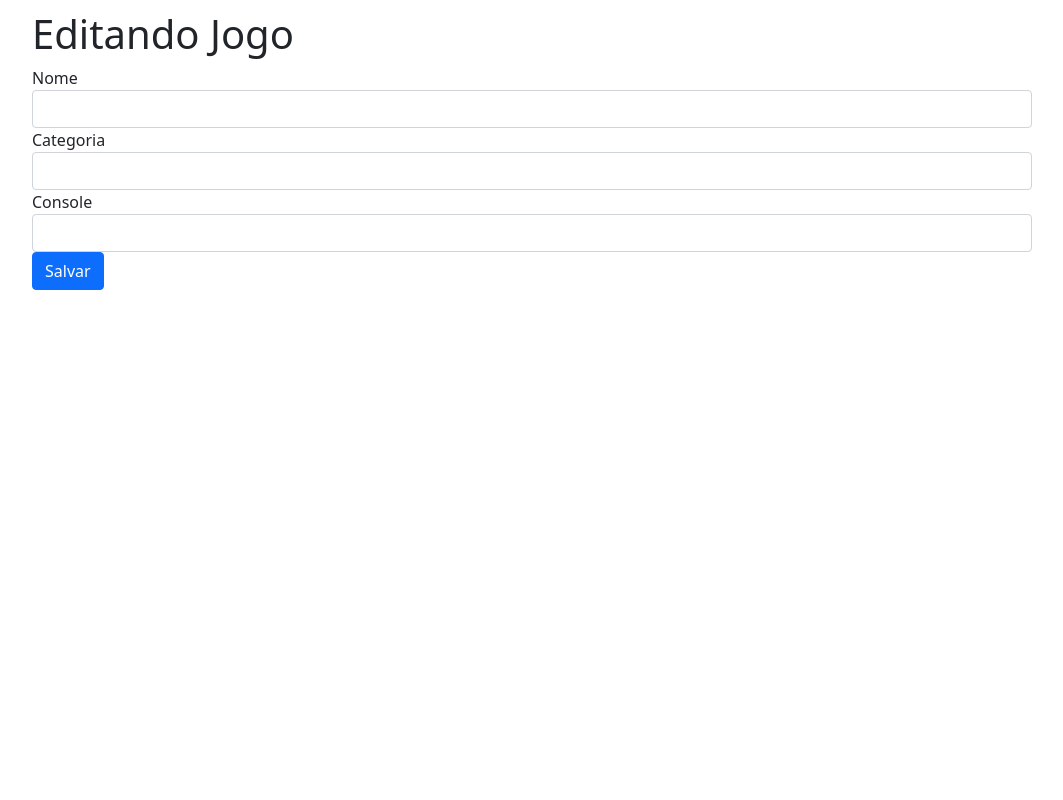
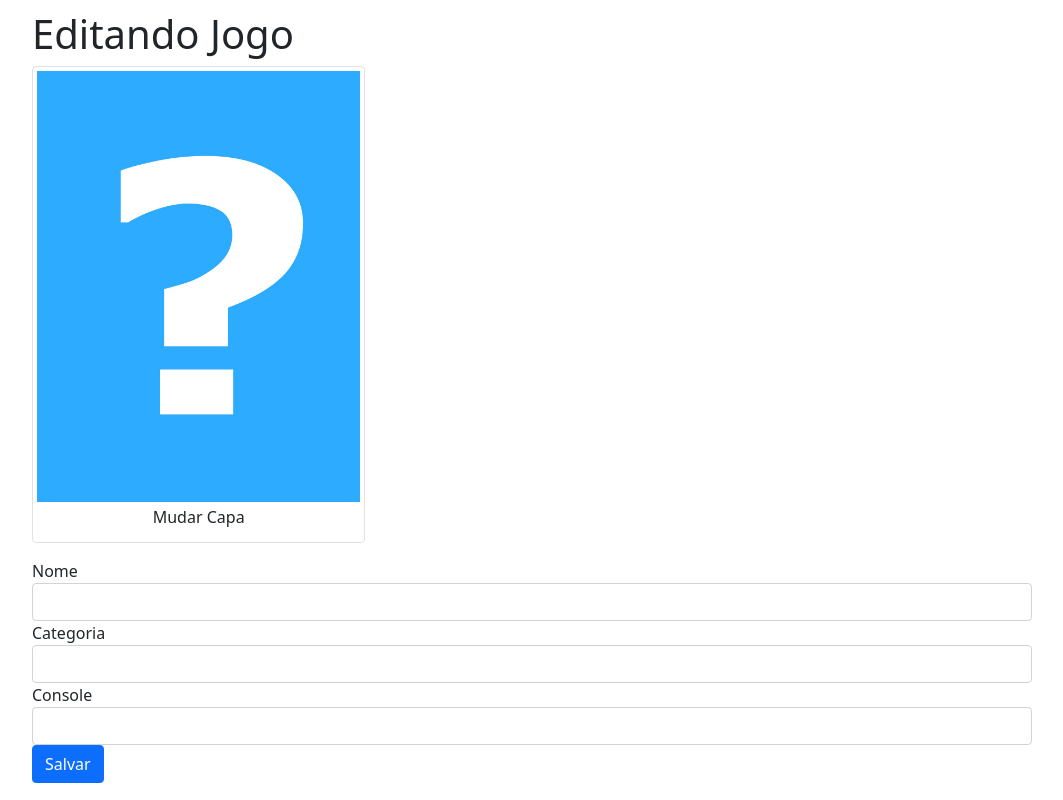
Before and after one commit to gsoaresdz/jogoteca, a Flask app: page /editar/1 in a window 1280 px wide. Shown: the whole page, without its empty margins (108-1171 px from the left). Run offline with Flask 3, Linux system fonts and the light colour scheme; the visitor is signed in with stand-in values (Sample User, id 1); some libraries are stand-ins or nearby versions.

Commit message:
Editando a capa dos jogos

```diff
--- /dev/null
+++ b/helpers.py
@@ -0,0 +1,10 @@
+import os
+
+from jogoteca import app
+
+
+def recupera_imagem(id):
+    for nome_arquivo in os.listdir(app.config['UPLOAD_PATH']):
+        if f'capa{id}.jpg' in nome_arquivo:
+            return nome_arquivo
+    return 'capa_padrao.jpg'
--- a/templates/editar.html
+++ b/templates/editar.html
@@ -1,7 +1,18 @@
 {% extends "template.html" %}
 {% block conteudo %}
 
-<form action="{{ url_for('atualizar') }}" method="post">
+<form action="{{ url_for('atualizar') }}" method="post" enctype="multipart/form-data">
+
+  <figure class="img-thumbnail col-md-4">
+    <img class="img-fluid" src="{{ url_for('imagem', nome_arquivo=capa_jogo) }}">
+    <figcaption>
+      <label class="fileContainer">
+        Mudar Capa
+        <input type="file" name="arquivo" accept=".jpg">
+      </label>
+    </figcaption>
+  </figure>
+
   <fieldset>
     <input type="hidden" name="id" value="{{ jogo.id }}">
     <div class="form-group">
--- a/views.py
+++ b/views.py
@@ -1,5 +1,7 @@
-from flask import flash, redirect, render_template, request, session, url_for, send_from_directory
+from flask import (flash, redirect, render_template, request,
+                   send_from_directory, session, url_for)
 
+from helpers import recupera_imagem
 from jogoteca import app, db
 from models import Jogos, Usuarios
 
@@ -41,7 +43,8 @@ def editar(id):
     if 'usuario_logado' not in session or session['usuario_logado'] == None:
         return redirect(url_for('login', proxima = url_for('editar')))
     jogo = Jogos.query.filter_by(id = id).first()
-    return render_template('editar.html', titulo = 'Editando Jogo', jogo = jogo)
+    capa_jogo = recupera_imagem(id)
+    return render_template('editar.html', titulo = 'Editando Jogo', jogo = jogo, capa_jogo = capa_jogo)
 
 @app.route('/atualizar', methods=['POST',])
 def atualizar():
@@ -52,6 +55,10 @@ def atualizar():
 
     db.session.add(jogo)
     db.session.commit()
+
+    arquivo = request.files['arquivo']
+    upload_path = app.config['UPLOAD_PATH']
+    arquivo.save(f'{upload_path}/capa{jogo.id}.jpg')
 
     return redirect(url_for('index'))
 
```
Also changed, not shown: uploads/capa14.jpg (added), uploads/capa15.jpg (added).
